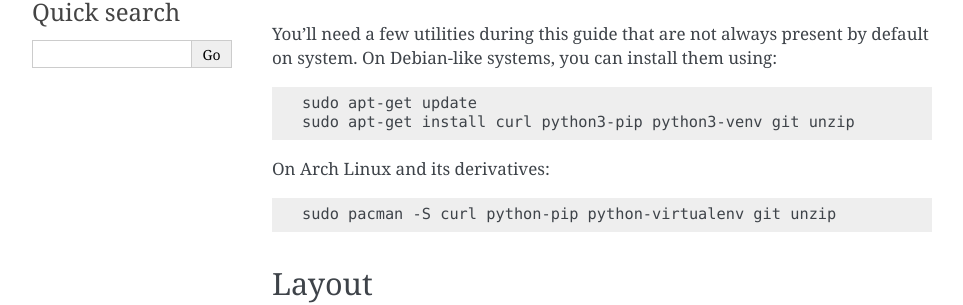
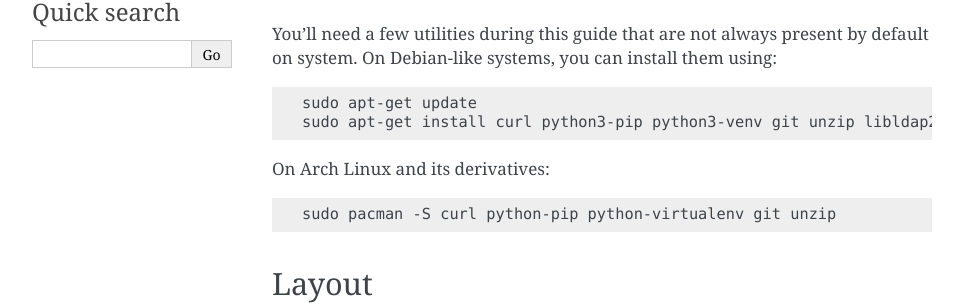
Before and after one commit to RYGhub/funkwhale, a Sphinx documentation site: the page built from docs/installation/debian.rst, in a window 1280 px wide and 900 px high, scrolled down 355 px. Shown: the part 147-452 px from the top of the window, without its empty margins (148-1111 px from the left). Built offline with Sphinx 7.4.7, drawn with Linux system fonts in a browser that asks for light colours; pages that are not in the unit, such as notebooks, are missing from menus.

Commit message:
Document additionnal apt packages that are needed for debian install

```diff
--- a/docs/installation/debian.rst
+++ b/docs/installation/debian.rst
@@ -22,7 +22,7 @@
 .. code-block:: shell
 
     sudo apt-get update
-    sudo apt-get install curl python3-pip python3-venv git unzip
+    sudo apt-get install curl python3-pip python3-venv git unzip libldap2-dev libsasl2-dev
 
 On Arch Linux and its derivatives:
 
```
